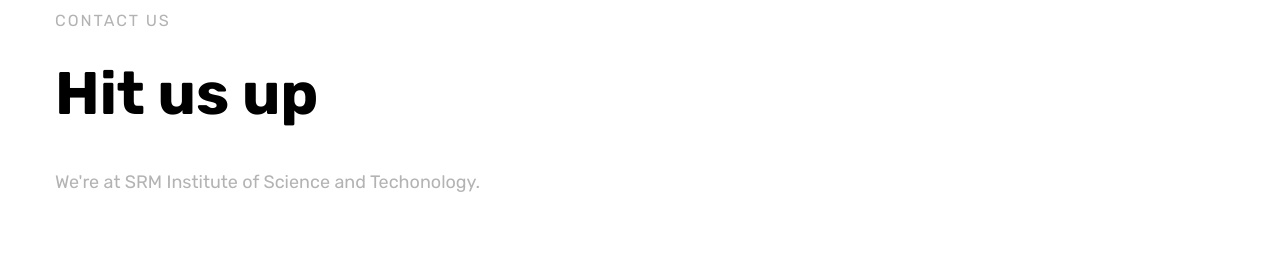
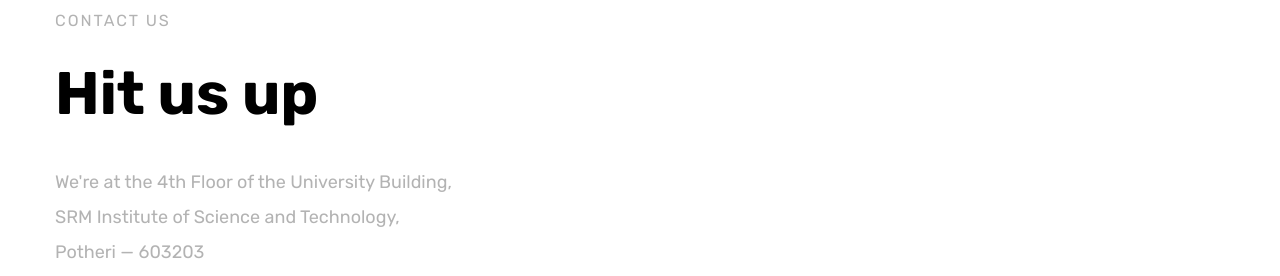
Before and after one commit to Sector443/sector443.github.io, a plain HTML site: page index.html in a window 1280 px wide. Shown: the part 8487-8763 px from the top of the page. Drawn offline with Linux system fonts and the light colour scheme; grey boxes are pictures that could not be loaded.

Commit message:
A more verbose address
Signed-off-by: Anirudh <icyph0x@pm.me>

```diff
--- a/index.html
+++ b/index.html
@@ -684,7 +684,7 @@
                                     Hit us up
                                 </h3>
                                 <p>
-                                    We're at SRM Institute of Science and Techonology.
+                                We're at the 4th Floor of the University Building, <br>SRM Institute of Science and Technology, <br>Potheri — 603203
                                 </p>
                                 <br>
                            </div>
```
